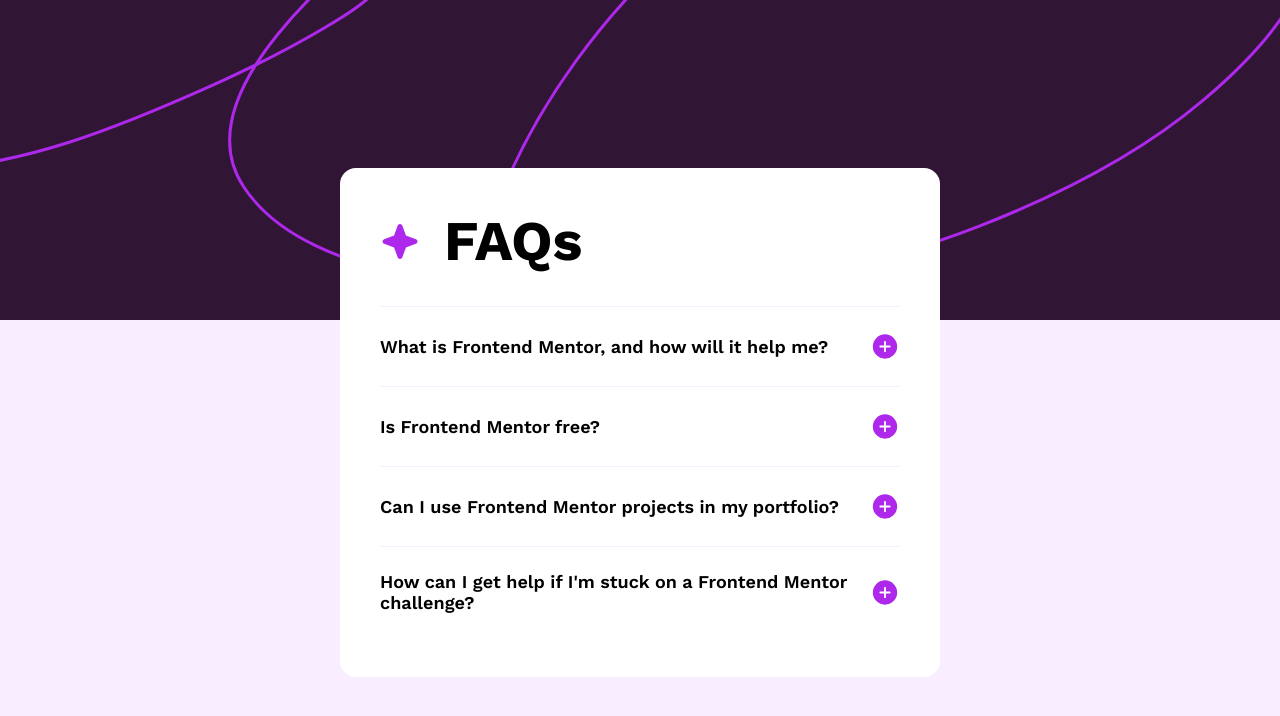
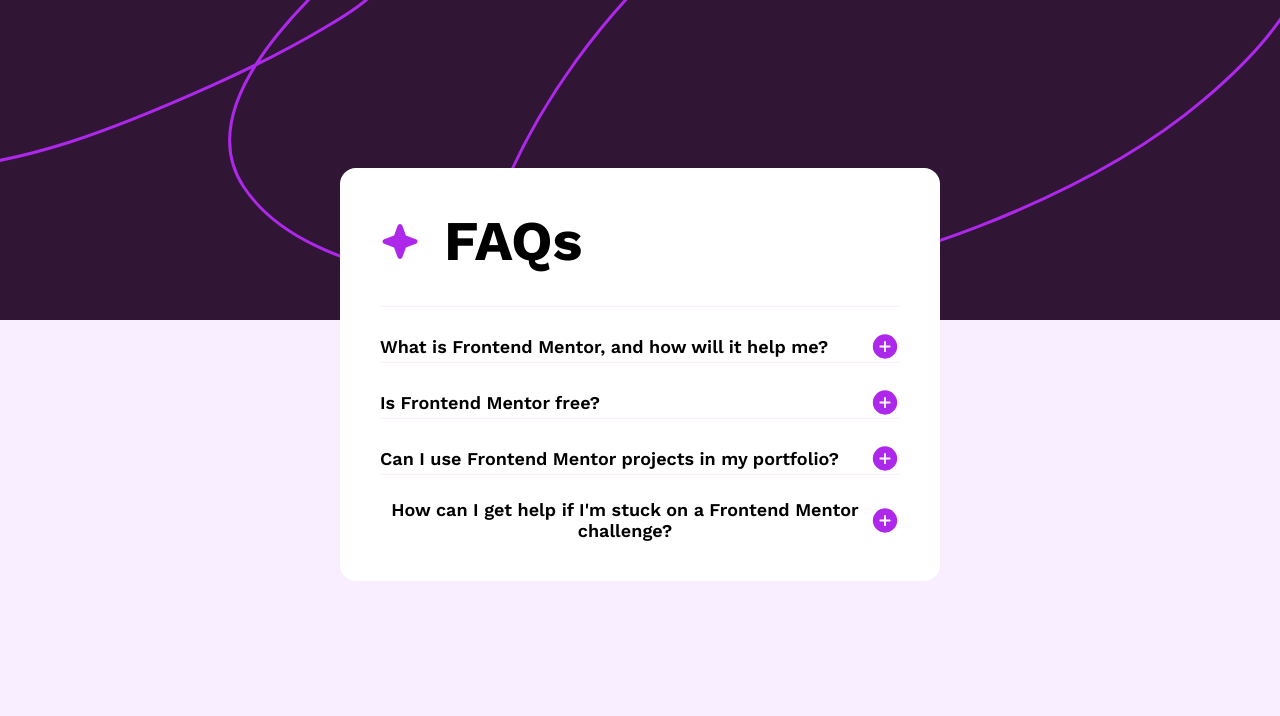
Before and after one commit to phwnganh/Faq-Accordion, a React (Vite) app: page / in a window 1280 px wide. Shown: the top 716 px of the page. Built offline with nearby package versions, Linux system fonts and the light colour scheme.

Commit message:
fix: ensure the accessibility

```diff
--- a/src/components/FAQBoxSection.jsx
+++ b/src/components/FAQBoxSection.jsx
@@ -4,10 +4,10 @@
 
 const FaqBoxSection = () => {
     return (
-        <main className={"bg-white rounded-2xl mx-6 p-6 sm:p-10 flex flex-col gap-8 max-w-150 sm:mx-auto"}>
+        <div className={"bg-white rounded-2xl mx-6 p-6 sm:p-10 flex flex-col gap-8 max-w-150 sm:mx-auto"}>
             <FaqHeader/>
             <FaqMainContent/>
-        </main>
+        </div>
     );
 };
 
--- a/src/components/FAQContentItem.jsx
+++ b/src/components/FAQContentItem.jsx
@@ -5,16 +5,15 @@
     return (
         <section className={"flex flex-col gap-6"}>
             <hr className={"border-t border-t-purple-100"}/>
-            <div className={"flex items-center justify-between"}>
-                <h3 aria-controls aria-labelledby={"question"} tabIndex={0} role={"button"} onClick={onOpenAnswer} className={`text-preset-2 font-preset-2 leading-preset-2 hover:text-violet-600 cursor-pointer`}>{item.question}</h3>
+            <button type={"button"} className={"flex items-center justify-between"}>
+                <h3 aria-controls={"answer"} aria-expanded="false" aria-labelledby={"question"} tabIndex={0} onClick={onOpenAnswer} className={`text-preset-2 font-preset-2 leading-preset-2 hover:text-violet-600 cursor-pointer`}>{item.question}</h3>
                 <div className={"flex justify-center items-center shrink-0"}>
                     <img src={isOpenAnswer ? MinusIcon : PlusIcon} alt={'icon'}/>
                 </div>
-            </div>
+            </button>
             {isOpenAnswer && (
                 <p aria-expanded aria-labelledby={"answer"} className={"text-preset-3 leading-preset-3 text-purple-600"}>{item.answer}</p>
             )}
-            <div></div>
         </section>
     );
 };
--- a/src/components/FAQMainContent.jsx
+++ b/src/components/FAQMainContent.jsx
@@ -9,7 +9,7 @@
         setOpenAnswerId(prev => prev === id ? null : id)
     }
     return (
-        <main>
+        <main aria-label={"primary faq content"}>
             {data.map((item) => (
                 <FAQContentItem key={item.id} item={item} isOpenAnswer={openAnswerId === item.id} onOpenAnswer={() => handleOpenAnswer(item.id)}/>
             ))}
```
